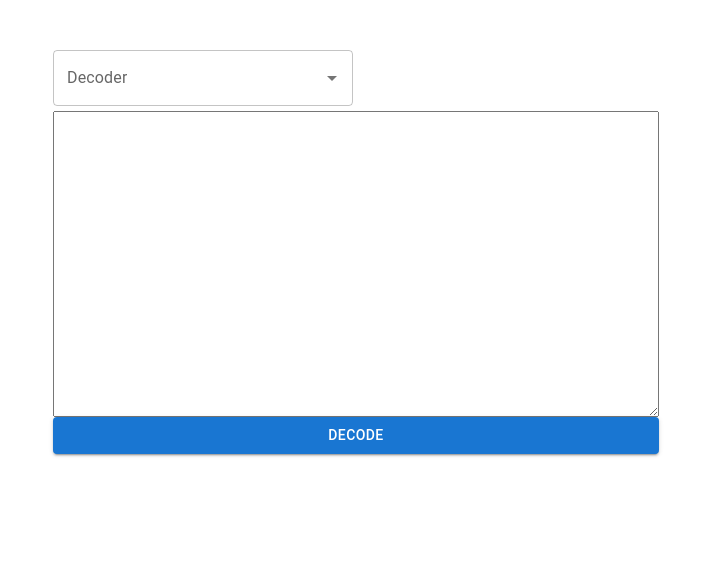
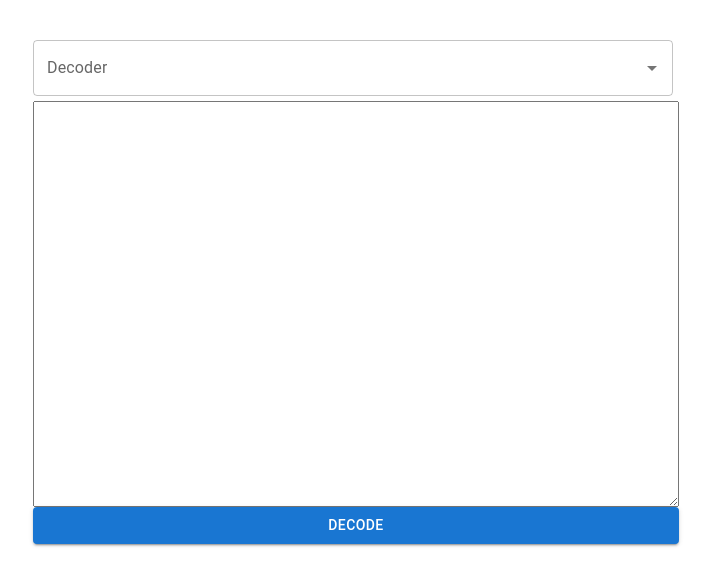
Before and after one commit to rozalex/proto-decoder, a React (Create React App) app: page / in a window 1280 px wide. Shown: the top 586 px of the page, without its empty margins (284-995 px from the left). Built offline with nearby package versions, Linux system fonts and the light colour scheme; what @prioritysoftware/priority-proto-api would draw is missing.

Commit message:
adjust style

```diff
--- a/src/App.css
+++ b/src/App.css
@@ -1,6 +1,6 @@
 .App {
   display: flex;
-  margin-top: 50px;
+  margin-top: 5vh;
   flex-direction: column;
   flex-wrap: wrap;
   align-content: center;
--- a/src/App.js
+++ b/src/App.js
@@ -52,15 +52,15 @@ function App() {
           disablePortal
           onChange={(event, value) => {setDecoder(value)}}
           options={filterOptions}
-          sx={{ width: 300 }}
+          sx={{ width: "50vw" }}
           renderInput={(params) => <TextField {...params} label="Decoder" />}
         />
         <TextareaAutosize
           onChange={ev => setEncodedText(ev.target.value)}
           value={encodedText}
-          style={{ width: 600, height: 300, marginTop: 5 }}
+          style={{ width: "50vw", height: "50vh", marginTop: 5 }}
         />
-      <Button width={"100px"} variant="contained" onClick={decodeText}>Decode</Button>
+      <Button width={"10vw"} variant="contained" onClick={decodeText}>Decode</Button>
       <div className="alert">
         <Snackbar open={alertState} autoHideDuration={4000} onClose={() => {setAlertState(false)}}>
           <Alert severity={alertType}>{alertText}</Alert>
```
